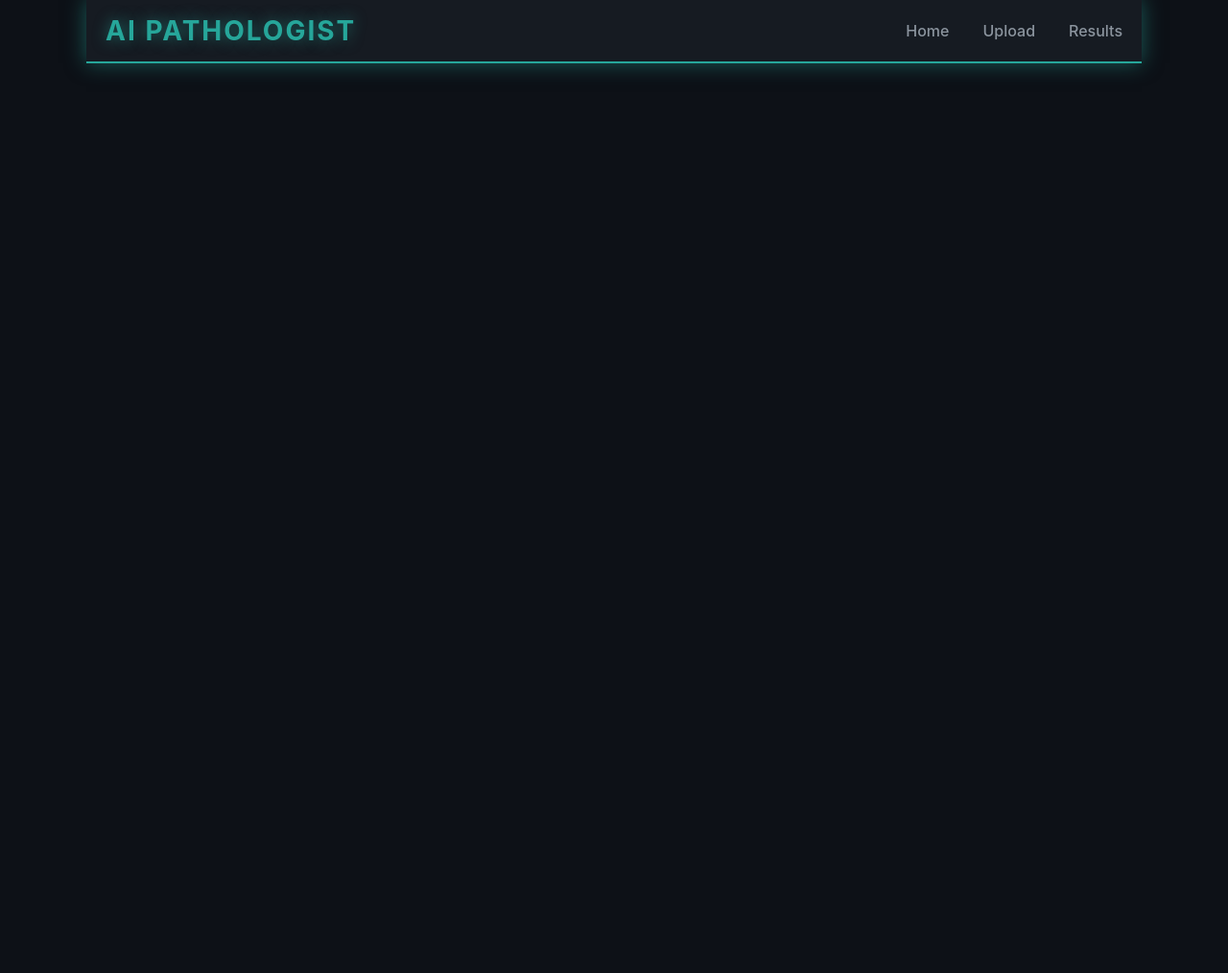
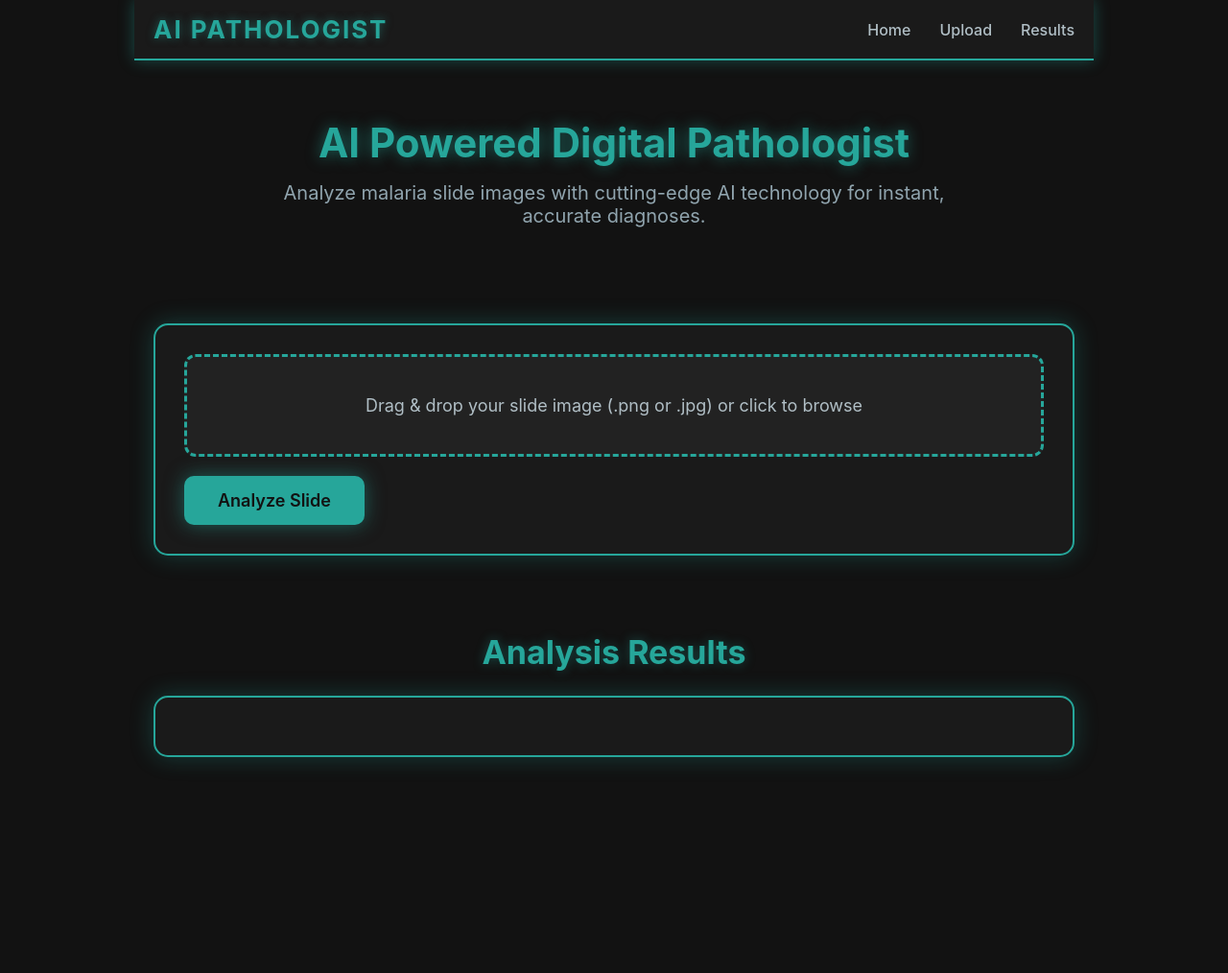
Before and after one commit to KelsierReal/PathoAi, a Flask app: page / in a window 1280 px wide. Shown: the whole page at 96% size. After the commit the page ends 795 px from the top, so only its background shows below. Run offline with Flask 3, Linux system fonts and the light colour scheme.

Commit message:
Update index.html

```diff
--- a/templates/index.html
+++ b/templates/index.html
@@ -13,8 +13,8 @@
         }
 
         body {
-            background: #0d1117;
-            color: #e6edf3;
+            background: #121212;
+            color: #e0e0e0;
             display: flex;
             flex-direction: column;
             align-items: center;
@@ -23,9 +23,9 @@
         }
 
         .navbar {
-            background: #161b22;
+            background: #1a1a1a;
             width: 100%;
-            max-width: 1100px;
+            max-width: 1000px;
             padding: 15px 20px;
             display: flex;
             justify-content: space-between;
@@ -34,26 +34,26 @@
             top: 0;
             z-index: 1000;
             border-bottom: 2px solid #26a69a;
-            box-shadow: 0 0 20px rgba(38, 166, 154, 0.5);
+            box-shadow: 0 0 15px rgba(38, 166, 154, 0.4);
         }
 
         .navbar .logo {
-            font-size: 28px;
+            font-size: 26px;
             font-weight: 700;
             color: #26a69a;
             letter-spacing: 2px;
             text-transform: uppercase;
-            text-shadow: 0 0 15px rgba(38, 166, 154, 0.6);
+            text-shadow: 0 0 10px rgba(38, 166, 154, 0.5);
         }
 
         .nav-links {
             list-style: none;
             display: flex;
-            gap: 35px;
+            gap: 30px;
         }
 
         .nav-links li a {
-            color: #8b949e;
+            color: #b0bec5;
             text-decoration: none;
             font-size: 16px;
             font-weight: 500;
@@ -84,52 +84,51 @@
         .hamburger {
             display: none;
             color: #26a69a;
-            font-size: 32px;
+            font-size: 30px;
             cursor: pointer;
         }
 
         .hero-section {
             text-align: center;
-            padding: 70px 20px;
-            max-width: 1100px;
+            padding: 60px 20px;
+            max-width: 1000px;
             width: 100%;
-            animation: neonPulse 1.5s ease forwards;
+            animation: neonFade 1.2s ease forwards;
         }
 
         .hero-section h1 {
-            font-size: 48px;
+            font-size: 42px;
             color: #26a69a;
-            margin-bottom: 20px;
-            text-shadow: 0 0 20px rgba(38, 166, 154, 0.7);
+            margin-bottom: 15px;
+            text-shadow: 0 0 15px rgba(38, 166, 154, 0.6);
         }
 
         .hero-section p {
-            font-size: 22px;
-            color: #8b949e;
-            max-width: 800px;
+            font-size: 20px;
+            color: #90a4ae;
+            max-width: 700px;
             margin: 0 auto;
         }
 
         .upload-section {
-            padding: 50px 20px;
-            max-width: 1100px;
+            padding: 40px 20px;
+            max-width: 1000px;
             width: 100%;
-            animation: neonPulse 1.5s ease 0.4s forwards;
+            animation: neonFade 1.2s ease 0.4s forwards;
             opacity: 0;
         }
 
         .upload-container {
-            background: #161b22;
-            padding: 40px;
-            border-radius: 20px;
-            box-shadow: 0 0 30px rgba(38, 166, 154, 0.4);
-            border: 3px solid #26a69a;
-            transition: transform 0.3s ease, box-shadow 0.3s ease;
+            background: #1a1a1a;
+            padding: 30px;
+            border-radius: 15px;
+            box-shadow: 0 0 25px rgba(38, 166, 154, 0.3);
+            border: 2px solid #26a69a;
+            transition: transform 0.3s ease;
         }
 
         .upload-container:hover {
-            transform: translateY(-8px);
-            box-shadow: 0 0 40px rgba(38, 166, 154, 0.6);
+            transform: translateY(-5px);
         }
 
         #image-upload {
@@ -137,162 +136,132 @@
         }
 
         .drop-zone {
-            border: 4px dashed #26a69a;
-            padding: 50px;
-            border-radius: 15px;
-            background: #21262d;
+            border: 3px dashed #26a69a;
+            padding: 40px;
+            border-radius: 12px;
+            background: #222222;
             text-align: center;
             transition: all 0.3s ease;
             cursor: pointer;
-            perspective: 1000px;
         }
 
         .drop-zone.dragover, .drop-zone:hover {
             background: #26a69a;
-            color: #0d1117;
+            color: #121212;
             border-color: #00e5ff;
-            box-shadow: 0 0 40px rgba(0, 229, 255, 0.7);
-            transform: rotateX(5deg) rotateY(5deg);
+            box-shadow: 0 0 30px rgba(0, 229, 255, 0.6);
+            transform: scale(1.03);
             animation: neonPulse 1.5s infinite;
         }
 
         .drop-zone p {
-            font-size: 20px;
-            color: #e6edf3;
+            font-size: 18px;
+            color: #b0bec5;
             transition: color 0.3s ease;
         }
 
         .drop-zone.dragover p, .drop-zone:hover p {
-            color: #0d1117;
+            color: #121212;
         }
 
         #submit-btn {
             background: #26a69a;
-            color: #0d1117;
+            color: #121212;
             border: none;
-            padding: 15px 40px;
+            padding: 15px 35px;
             font-size: 18px;
             font-weight: 600;
-            border-radius: 12px;
+            border-radius: 10px;
             cursor: pointer;
-            margin: 20px 10px 0 10px;
+            margin-top: 20px;
             transition: all 0.3s ease;
-            box-shadow: 0 0 25px rgba(38, 166, 154, 0.6);
+            box-shadow: 0 0 20px rgba(38, 166, 154, 0.5);
         }
 
         #submit-btn:hover {
             background: #00e5ff;
-            transform: scale(1.12);
-            box-shadow: 0 0 35px rgba(0, 229, 255, 0.9);
-        }
-
-        #download-btn {
-            background: #3949ab;
-            color: #e6edf3;
-            border: none;
-            padding: 15px 40px;
-            font-size: 18px;
-            font-weight: 600;
-            border-radius: 12px;
-            cursor: pointer;
-            margin: 20px 10px 0 10px;
-            transition: all 0.3s ease;
-            box-shadow: 0 0 25px rgba(57, 73, 171, 0.6);
-            display: none;
-        }
-
-        #download-btn:hover {
-            background: #5c6bc0;
-            transform: scale(1.12);
-            box-shadow: 0 0 35px rgba(92, 107, 192, 0.9);
+            transform: scale(1.1);
+            box-shadow: 0 0 30px rgba(0, 229, 255, 0.8);
         }
 
         .results-section {
-            padding: 50px 20px;
-            max-width: 1100px;
+            padding: 40px 20px;
+            max-width: 1000px;
             width: 100%;
-            animation: neonPulse 1.5s ease 0.6s forwards;
+            animation: neonFade 1.2s ease 0.6s forwards;
             opacity: 0;
         }
 
         .results-section h2 {
-            font-size: 36px;
+            font-size: 34px;
             color: #26a69a;
             text-align: center;
-            margin-bottom: 30px;
-            text-shadow: 0 0 15px rgba(38, 166, 154, 0.5);
+            margin-bottom: 25px;
+            text-shadow: 0 0 12px rgba(38, 166, 154, 0.4);
         }
 
         .results-container {
             display: grid;
             grid-template-columns: 1fr 1fr;
-            gap: 30px;
-            background: #161b22;
-            padding: 40px;
-            border-radius: 20px;
-            box-shadow: 0 0 30px rgba(38, 166, 154, 0.4);
-            border: 3px solid #26a69a;
+            gap: 25px;
+            background: #1a1a1a;
+            padding: 30px;
+            border-radius: 15px;
+            box-shadow: 0 0 25px rgba(38, 166, 154, 0.3);
+            border: 2px solid #26a69a;
         }
 
         .result-section {
-            margin-bottom: 20px;
-            animation: slideInLeft 0.7s ease forwards;
+            margin-bottom: 15px;
         }
 
         .result-section h3 {
             color: #26a69a;
-            font-size: 22px;
+            font-size: 20px;
             font-weight: 600;
-            margin: 15px 0;
-            text-shadow: 0 0 10px rgba(38, 166, 154, 0.4);
+            margin: 10px 0;
+            text-shadow: 0 0 8px rgba(38, 166, 154, 0.3);
         }
 
         .result-section pre {
             white-space: pre-wrap;
-            background: #21262d;
-            padding: 25px;
-            border-radius: 12px;
-            border-left: 6px solid #00e5ff;
-            font-size: 16px;
+            background: #222222;
+            padding: 20px;
+            border-radius: 10px;
+            border-left: 5px solid #00e5ff;
+            font-size: 15px;
             line-height: 1.6;
-            color: #e6edf3;
+            color: #e0e0e0;
         }
 
-        .slide-viewer {
-            perspective: 1000px;
+        .image-preview {
             display: flex;
             justify-content: center;
             align-items: center;
-            animation: slideInRight 0.7s ease forwards;
+            animation: slideInRight 0.6s ease forwards;
         }
 
-        .slide-card {
+        .image-preview img {
             max-width: 100%;
-            max-height: 500px;
-            border-radius: 15px;
-            border: 4px solid #26a69a;
-            box-shadow: 0 0 40px rgba(38, 166, 154, 0.5);
-            transition: transform 0.5s ease;
-            transform: rotateY(0deg) rotateX(0deg);
+            max-height: 450px;
+            border-radius: 12px;
+            border: 3px solid #26a69a;
+            box-shadow: 0 0 25px rgba(38, 166, 154, 0.4);
+            transition: transform 0.3s ease;
         }
 
-        .slide-card:hover {
-            transform: rotateY(10deg) rotateX(10deg);
-            box-shadow: 0 0 50px rgba(0, 229, 255, 0.7);
-        }
-
-        .slide-card:active {
-            transform: scale(1.1);
+        .image-preview img:hover {
+            transform: scale(1.05);
         }
 
         #loading {
             display: none;
             position: relative;
-            width: 60px;
-            height: 60px;
-            margin: 40px auto;
-            border: 6px solid #26a69a;
-            border-top: 6px solid #00e5ff;
+            width: 50px;
+            height: 50px;
+            margin: 30px auto;
+            border: 5px solid #26a69a;
+            border-top: 5px solid #00e5ff;
             border-radius: 50%;
             animation: spin 1s linear infinite, neonGlow 1.5s ease-in-out infinite;
         }
@@ -423,7 +387,7 @@
     <!-- Hero Section -->
     <section id="home" class="hero-section">
         <h1>AI Powered Digital Pathologist</h1>
-        <p>Experience cutting-edge AI-driven malaria diagnosis with an interactive 3D slide viewer.</p>
+        <p>Analyze malaria slide images with cutting-edge AI technology for instant, accurate diagnoses.</p>
     </section>
 
     <!-- Upload Section -->
@@ -443,9 +406,7 @@
         <h2>Analysis Results</h2>
         <div class="results-container">
             <div id="result-text" class="result-text"></div>
-            <div id="image-preview" class="slide-viewer">
-                <img id="slide-image" class="slide-card" alt="Uploaded Slide">
-            </div>
+            <div id="image-preview" class="image-preview"></div>
         </div>
         <div id="loading"></div>
     </section>
@@ -460,10 +421,8 @@
         const dropZone = document.querySelector('.drop-zone');
         const fileInput = document.querySelector('#image-upload');
         const submitBtn = document.querySelector('#submit-btn');
-        const downloadBtn = document.querySelector('#download-btn');
         const resultText = document.querySelector('#result-text');
         const imagePreview = document.querySelector('#image-preview');
-        const slideImage = document.querySelector('#slide-image');
         const loadingSpinner = document.querySelector('#loading');
 
         dropZone.addEventListener('dragover', (e) => {
@@ -507,8 +466,7 @@
 
             loadingSpinner.style.display = 'block';
             resultText.innerHTML = '';
-            imagePreview.innerHTML = '<img id="slide-image" class="slide-card" alt="Uploaded Slide">';
-            downloadBtn.style.display = 'none';
+            imagePreview.innerHTML = '';
 
             fetch('/upload', {
                 method: 'POST',
@@ -522,30 +480,15 @@
                 loadingSpinner.style.display = 'none';
                 if (data.error) {
                     resultText.innerHTML = `<div class="result-section"><pre>${data.error}</pre></div>`;
-                    imagePreview.innerHTML = '';
                 } else {
                     resultText.innerHTML = data.result;
-                    slideImage.src = `data:${data.mime_type};base64,${data.image_data}`;
-                    downloadBtn.style.display = 'inline-block';
+                    imagePreview.innerHTML = `<img src="data:${data.mime_type};base64,${data.image_data}" alt="Uploaded Slide">`;
                 }
             })
             .catch(error => {
                 loadingSpinner.style.display = 'none';
                 resultText.innerHTML = `<div class="result-section"><pre>Error: ${error.message}</pre></div>`;
-                imagePreview.innerHTML = '';
             });
-        });
-
-        // Download results
-        downloadBtn.addEventListener('click', () => {
-            const resultContent = resultText.querySelector('pre')?.textContent || 'No results available';
-            const blob = new Blob([resultContent], { type: 'text/plain' });
-            const url = URL.createObjectURL(blob);
-            const a = document.createElement('a');
-            a.href = url;
-            a.download = 'diagnosis_results.txt';
-            a.click();
-            URL.revokeObjectURL(url);
         });
     </script>
 </body>
```
Also changed, not shown: other parts of templates/index.html (+31 -37 lines).
